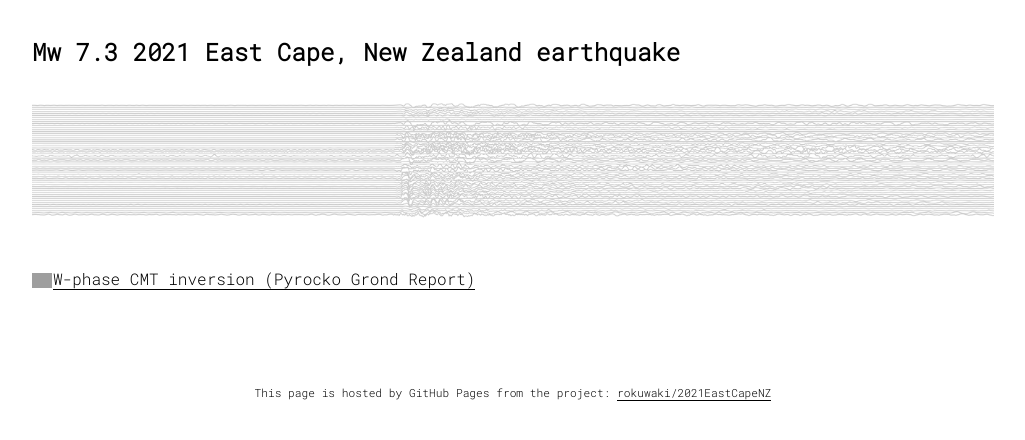
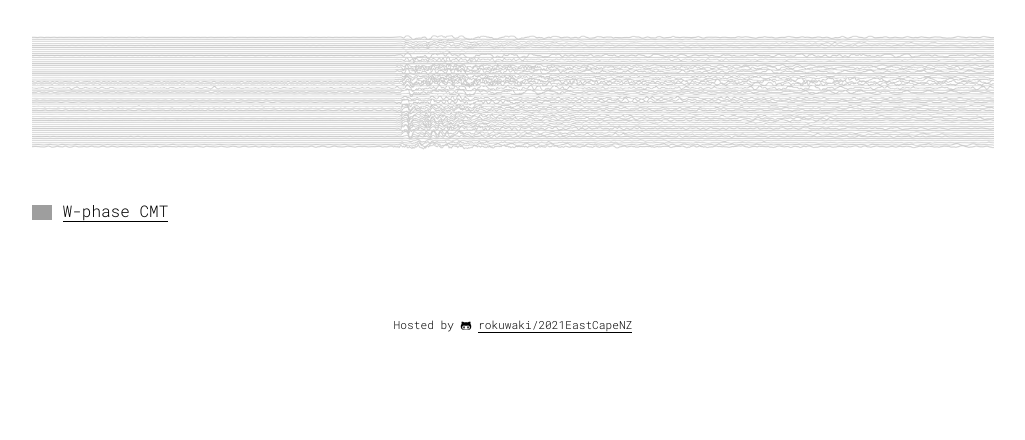
Before and after one commit to rokuwaki/2021EastCapeNZ, a plain HTML site: page docs/index.html in a window 1280 px wide. Shown: the whole page, without its empty margins (127-1152 px from the left). Drawn offline with Linux system fonts and the light colour scheme; grey boxes are pictures that could not be loaded.

Commit message:
update page

```diff
--- a/docs/index.html
+++ b/docs/index.html
@@ -5,31 +5,37 @@
   <meta charset="utf-8">
   <meta http-equiv="X-UA-Compatible" content="IE=edge,chrome=1">
   <meta name="viewport" content="width=device-width, initial-scale=1">
-  <title>2021 East Cape earthquake</title>
+  <title>rokuwaki/2021EastCapeNZ</title>
   <link rel="preconnect" href="https://fonts.gstatic.com">
-  <link href="https://fonts.googleapis.com/css2?family=Roboto+Mono:wght@300&family=Roboto:wght@300&display=swap" rel="stylesheet">
+  <link href="https://fonts.googleapis.com/css2?family=Roboto+Mono:wght@300&display=swap" rel="stylesheet">
   <link href="https://fonts.googleapis.com/icon?family=Material+Icons+Outlined" rel="stylesheet">
+  <link href="https://use.fontawesome.com/releases/v5.15.3/css/all.css" integrity="sha384-SZXxX4whJ79/gErwcOYf+zWLeJdY/qpuqC4cAa9rOGUstPomtqpuNWT9wdPEn2fk" crossorigin="anonymous" rel="stylesheet">
   <link href="./css/style.css" rel="preload" as="style">
   <link href="./css/style.css" rel="stylesheet">
+
+  <meta name="twitter:card" content="summary_large_image" />
+  <meta name="twitter:site" content="@rokuwaki" />
+  <meta property="og:url" content="https://rokuwaki.github.io/2021EastCapeNZ/" />
+  <meta property="og:title" content="rokuwaki/2021EastCapeNZ" />
+  <meta property="og:description" content="Materials archive for the seismic source study of the 2021 Mw 7.3 East Cape, New Zealand earthquake" />
+  <meta property="og:image" content="https://rokuwaki.github.io/2021EastCapeNZ/image/twittercard.png" />
+
 </head>
 
 <body>
 
   <div class="container">
 
-    <div class="sub-container title">
-      <h2>Mw 7.3 2021 East Cape, New Zealand earthquake</h2>
-    </div>
-
     <div class="cover"></div>
 
     <div class="sub-container">
       <p>
-        <img class="pyrocko" src="https://pyrocko.org/_static/pyrocko.svg"><a href="https://rokuwaki.github.io/2021EastCapeNZ/grond-report/">W-phase CMT inversion (Pyrocko Grond Report)</a></p>
+        <img class="pyrocko" src="https://pyrocko.org/_static/pyrocko.svg"> <a href="https://rokuwaki.github.io/2021EastCapeNZ/grond-report/">W-phase CMT</a>
+      </p>
     </div>
 
     <div class="sub-container footer">
-      This page is hosted by GitHub Pages from the project: <a href="https://github.com/rokuwaki/2021EastCapeNZ">rokuwaki/2021EastCapeNZ</a>
+      Hosted by <i class="fab fa-github-alt"></i> <a href="https://github.com/rokuwaki/2021EastCapeNZ">rokuwaki/2021EastCapeNZ</a>
     </div>
 
   </div>
```
Also changed, not shown: docs/image/twittercard.png (added).
